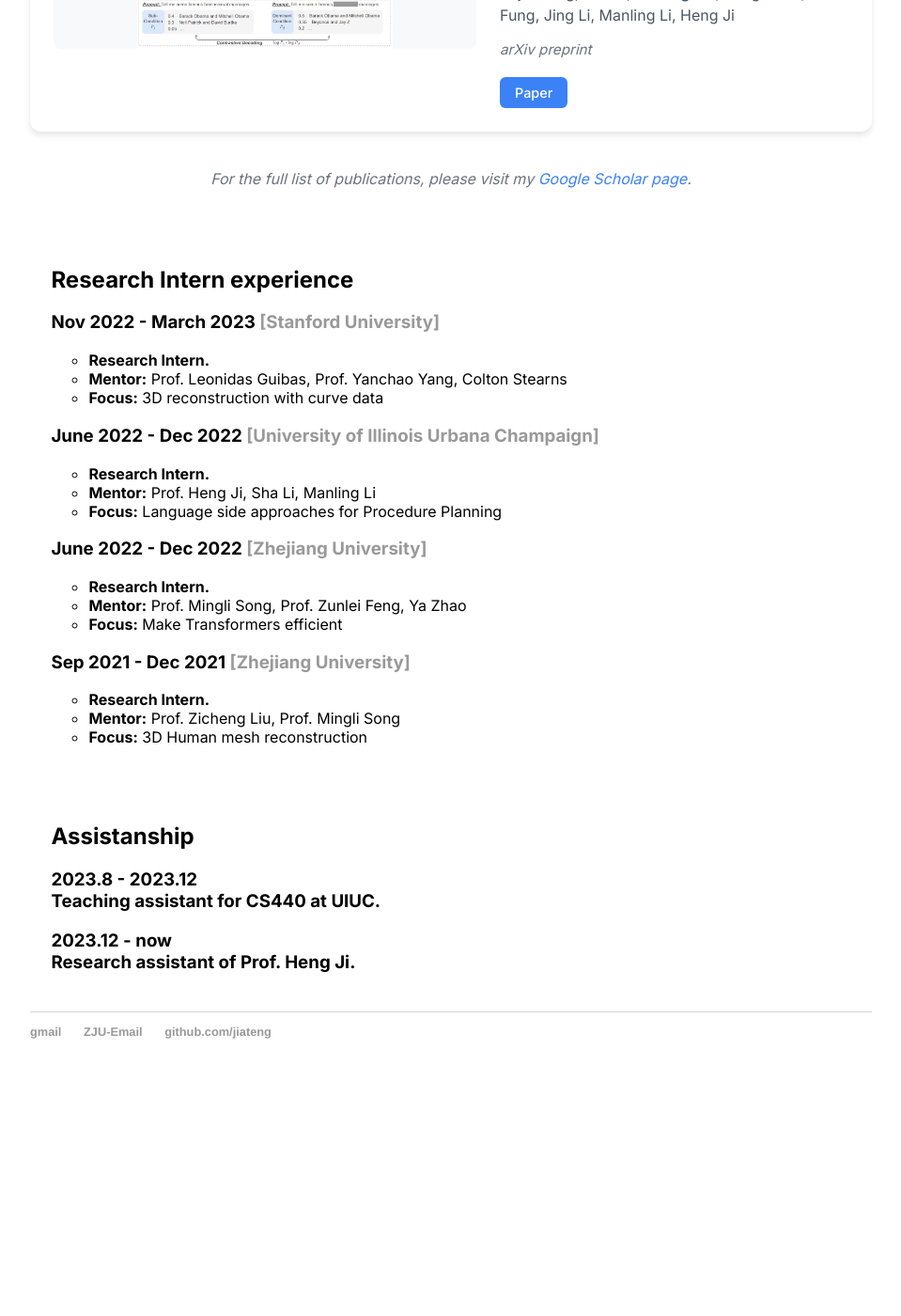
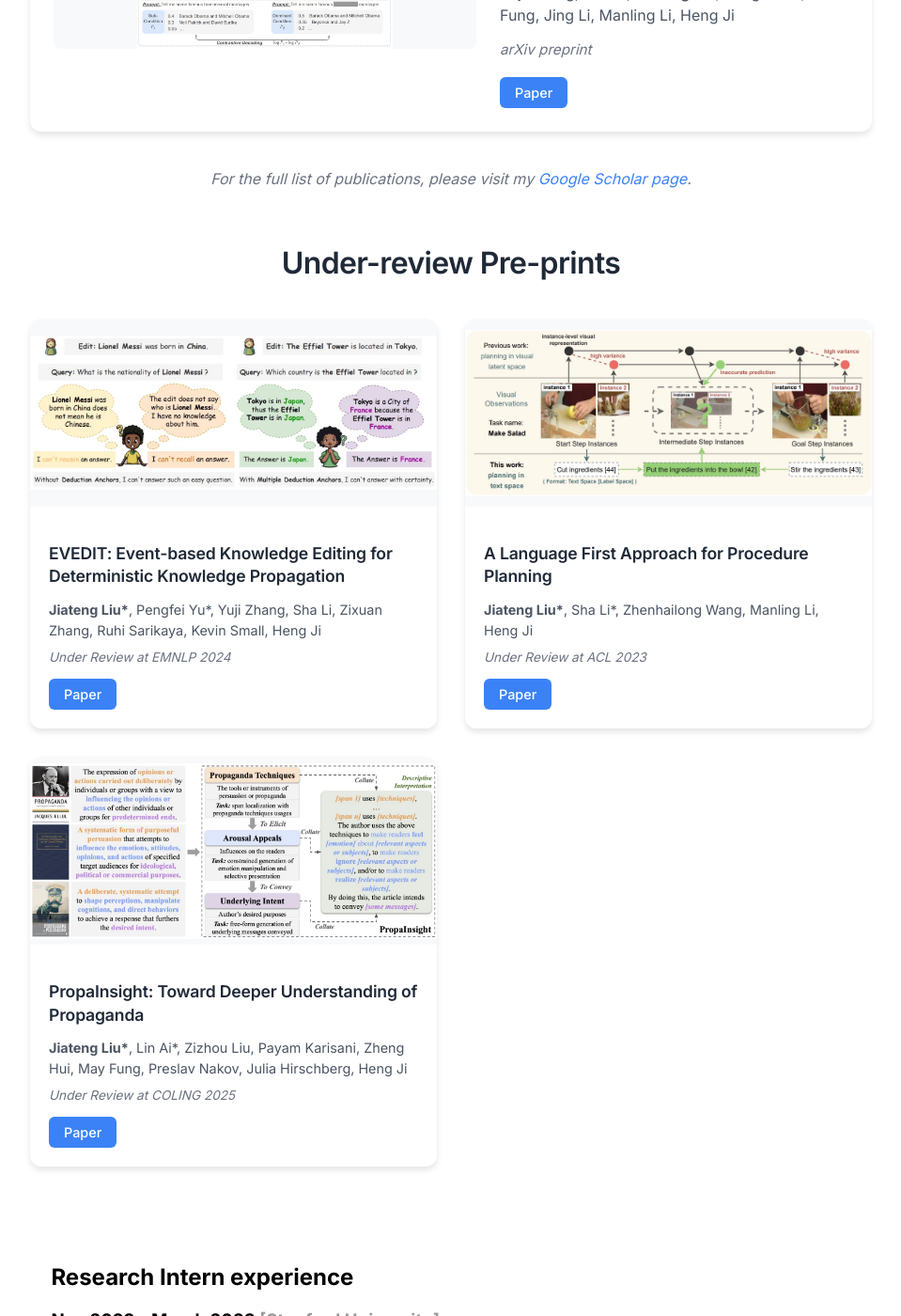
Before and after one commit to Lumos-Jiateng/Lumos-Jiateng.github.io, a Jekyll site: the page built from index.html, in a window 1280 px wide and 1400 px high, scrolled down 4719 px. Shown: the whole window at 94% size, without its empty margins (160-1119 px from the left). Built offline with Jekyll 4.4.1, drawn with Linux system fonts in a browser that asks for light colours; before the commit the page ends 5884 px from its top, so only the background shows below that.

Commit message:
Add Under-review Pre-prints section mimicking Bingxuan Li website
- Created new Pre-prints section with grid layout
- Implemented card-based design with hover effects
- Added responsive grid system (auto-fit, minmax 350px)
- Set image dimensions to 200px height with contain fit
- Included click-to-zoom functionality for images
- Added sample pre-prints with proper typography
- Used Inter font family for consistency
- Added mobile-responsive design

```diff
--- a/css/main.css
+++ b/css/main.css
@@ -236,6 +236,118 @@ ul.posts li {
     color: #bbb;
 }
 
+/* Pre-prints Section Styles */
+.preprints-section {
+    margin: 60px 0;
+}
+
+.preprints-section h2 {
+    font-size: 2em;
+    font-weight: 600;
+    color: #1f2937;
+    margin-bottom: 40px;
+    text-align: center;
+    font-family: 'Inter', -apple-system, BlinkMacSystemFont, 'Segoe UI', 'Roboto', sans-serif;
+    letter-spacing: -0.02em;
+}
+
+.preprints-grid {
+    display: grid;
+    grid-template-columns: repeat(auto-fit, minmax(350px, 1fr));
+    gap: 30px;
+    max-width: 1200px;
+    margin: 0 auto;
+}
+
+.preprint-card {
+    background: white;
+    border-radius: 12px;
+    box-shadow: 0 4px 6px rgba(0, 0, 0, 0.1);
+    overflow: hidden;
+    transition: transform 0.2s ease, box-shadow 0.2s ease;
+    display: flex;
+    flex-direction: column;
+}
+
+.preprint-card:hover {
+    transform: translateY(-4px);
+    box-shadow: 0 8px 25px rgba(0, 0, 0, 0.15);
+}
+
+.preprint-image {
+    width: 100%;
+    height: 200px;
+    overflow: hidden;
+    background: #f8f9fa;
+    display: flex;
+    align-items: center;
+    justify-content: center;
+    cursor: pointer;
+}
+
+.preprint-image img {
+    width: 100%;
+    height: 100%;
+    object-fit: contain;
+    transition: transform 0.2s ease;
+}
+
+.preprint-image:hover img {
+    transform: scale(1.05);
+}
+
+.preprint-content {
+    padding: 20px;
+    flex: 1;
+    display: flex;
+    flex-direction: column;
+}
+
+.preprint-title {
+    font-size: 1.1em;
+    font-weight: 600;
+    color: #1f2937;
+    margin-bottom: 12px;
+    line-height: 1.4;
+    font-family: 'Inter', -apple-system, BlinkMacSystemFont, 'Segoe UI', 'Roboto', sans-serif;
+    letter-spacing: -0.01em;
+}
+
+.preprint-authors {
+    font-size: 0.9em;
+    color: #4b5563;
+    margin-bottom: 10px;
+    line-height: 1.5;
+}
+
+.preprint-venue {
+    font-size: 0.85em;
+    color: #6b7280;
+    margin-bottom: 15px;
+    font-style: italic;
+}
+
+.preprint-links {
+    margin-top: auto;
+}
+
+.preprint-link {
+    display: inline-block;
+    padding: 8px 16px;
+    background: #3b82f6;
+    color: white;
+    text-decoration: none;
+    border-radius: 6px;
+    font-size: 0.9em;
+    font-weight: 500;
+    transition: background-color 0.2s ease;
+}
+
+.preprint-link:hover {
+    background: #2563eb;
+    text-decoration: none;
+}
+
 @media (max-width: 768px) {
     .publication-card {
         flex-direction: column;
@@ -248,4 +360,13 @@ ul.posts li {
         width: 100%;
         height: 200px;
     }
+
+    .preprints-grid {
+        grid-template-columns: 1fr;
+        gap: 20px;
+    }
+
+    .preprint-image {
+        height: 180px;
+    }
 }
--- a/index.html
+++ b/index.html
@@ -209,6 +209,57 @@ title: Jiateng Liu, Personal Home Page
     </div>
   </div>
 
+  <!-- Under-review Pre-prints Section -->
+  <div class="preprints-section">
+    <h2>Under-review Pre-prints</h2>
+    <div class="preprints-grid">
+      <!-- Preprint 1 -->
+      <div class="preprint-card">
+        <div class="preprint-image">
+          <img src="images/1.jpg" alt="Preprint 1" onclick="openImageModal('images/1.jpg')">
+        </div>
+        <div class="preprint-content">
+          <h3 class="preprint-title">EVEDIT: Event-based Knowledge Editing for Deterministic Knowledge Propagation</h3>
+          <div class="preprint-authors"><strong>Jiateng Liu*</strong>, Pengfei Yu*, Yuji Zhang, Sha Li, Zixuan Zhang, Ruhi Sarikaya, Kevin Small, Heng Ji</div>
+          <div class="preprint-venue">Under Review at EMNLP 2024</div>
+          <div class="preprint-links">
+            <a href="https://aclanthology.org/2024.emnlp-main.282/" class="preprint-link">Paper</a>
+          </div>
+        </div>
+      </div>
+
+      <!-- Preprint 2 -->
+      <div class="preprint-card">
+        <div class="preprint-image">
+          <img src="images/2.jpg" alt="Preprint 2" onclick="openImageModal('images/2.jpg')">
+        </div>
+        <div class="preprint-content">
+          <h3 class="preprint-title">A Language First Approach for Procedure Planning</h3>
+          <div class="preprint-authors"><strong>Jiateng Liu*</strong>, Sha Li*, Zhenhailong Wang, Manling Li, Heng Ji</div>
+          <div class="preprint-venue">Under Review at ACL 2023</div>
+          <div class="preprint-links">
+            <a href="https://aclanthology.org/2023.findings-acl.122.pdf" class="preprint-link">Paper</a>
+          </div>
+        </div>
+      </div>
+
+      <!-- Preprint 3 -->
+      <div class="preprint-card">
+        <div class="preprint-image">
+          <img src="images/3.jpg" alt="Preprint 3" onclick="openImageModal('images/3.jpg')">
+        </div>
+        <div class="preprint-content">
+          <h3 class="preprint-title">PropaInsight: Toward Deeper Understanding of Propaganda</h3>
+          <div class="preprint-authors"><strong>Jiateng Liu*</strong>, Lin Ai*, Zizhou Liu, Payam Karisani, Zheng Hui, May Fung, Preslav Nakov, Julia Hirschberg, Heng Ji</div>
+          <div class="preprint-venue">Under Review at COLING 2025</div>
+          <div class="preprint-links">
+            <a href="https://arxiv.org/pdf/2409.18997" class="preprint-link">Paper</a>
+          </div>
+        </div>
+      </div>
+    </div>
+  </div>
+
 	<table style="width:100%;border:0px;border-spacing:0px;border-collapse:separate;margin-right:auto;margin-left:auto;">
           <tr style="padding:0px">
             <td style="padding:2.5%;width:60%;vertical-align:middle">
```
